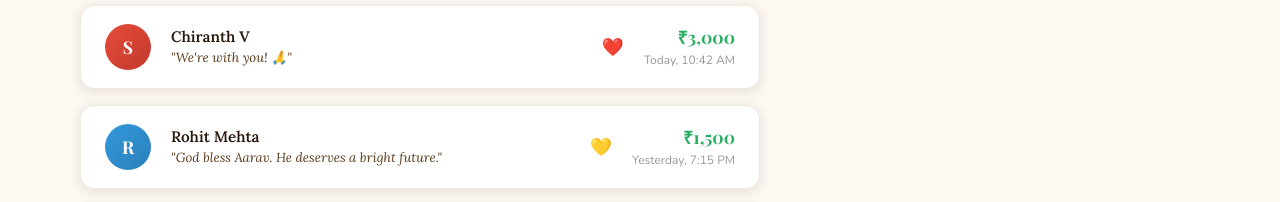
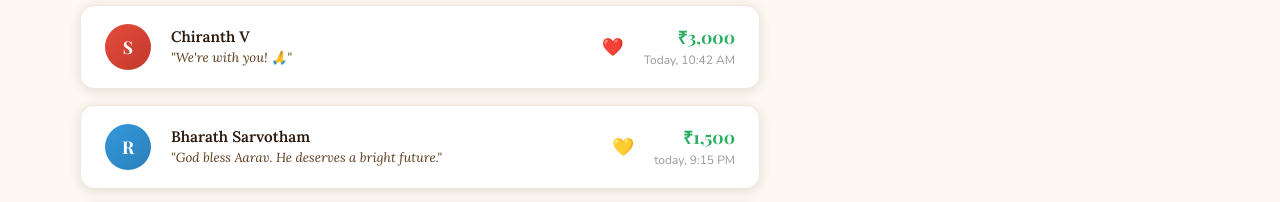
Before and after one commit to chiru3bou1-pixel/bettereveryday, a plain HTML site: page index.html in a window 1280 px wide. Shown: the part 2400-2602 px from the top of the page. Drawn offline with nearby package versions, Linux system fonts and the light colour scheme; a web font is replaced by a local one.

Commit message:
Update index.html

```diff
--- a/index.html
+++ b/index.html
@@ -713,13 +713,13 @@
     <div class="payment-item">
       <div class="avatar a2">R</div>
       <div class="payment-info">
-        <div class="payment-name">Rohit Mehta</div>
+        <div class="payment-name">Bharath Sarvotham</div>
         <div class="payment-msg">"God bless Aarav. He deserves a bright future."</div>
       </div>
       <div class="heart-badge">💛</div>
       <div class="payment-meta">
         <div class="payment-amount">₹1,500</div>
-        <div class="payment-date">Yesterday, 7:15 PM</div>
+        <div class="payment-date">today, 9:15 PM</div>
       </div>
     </div>
 
```
